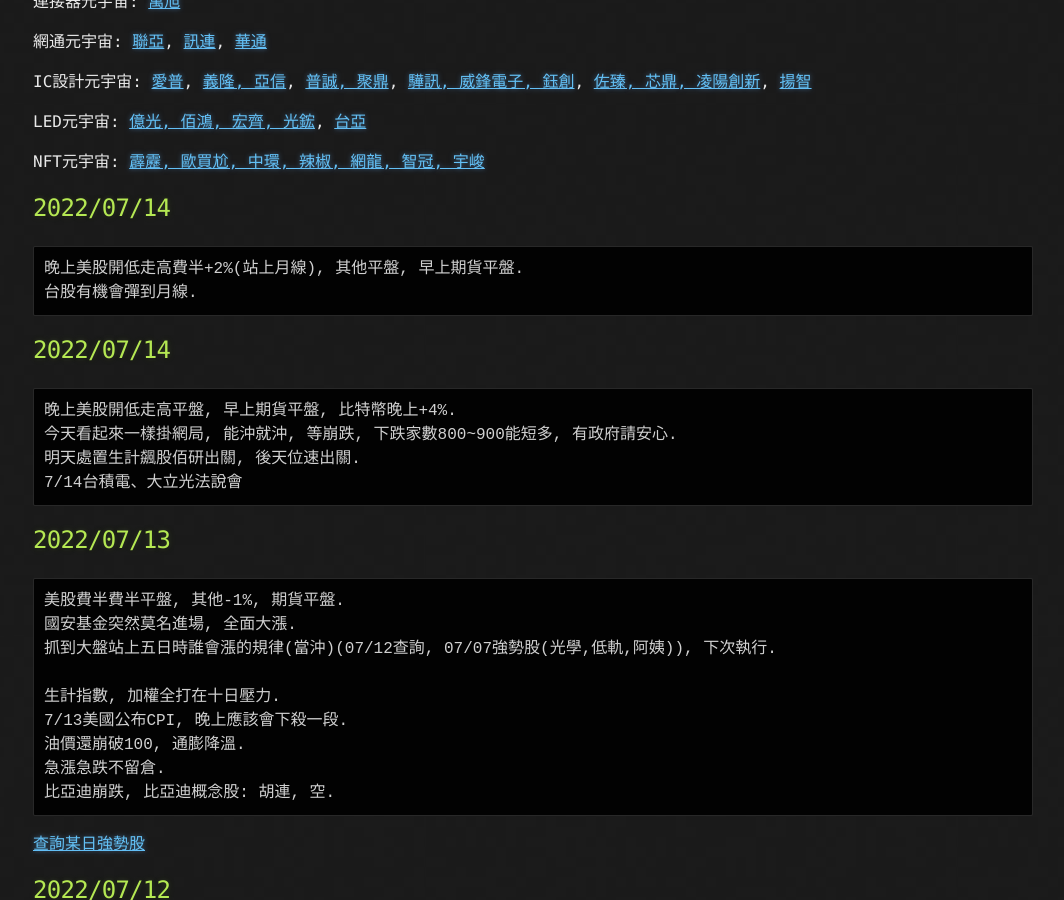
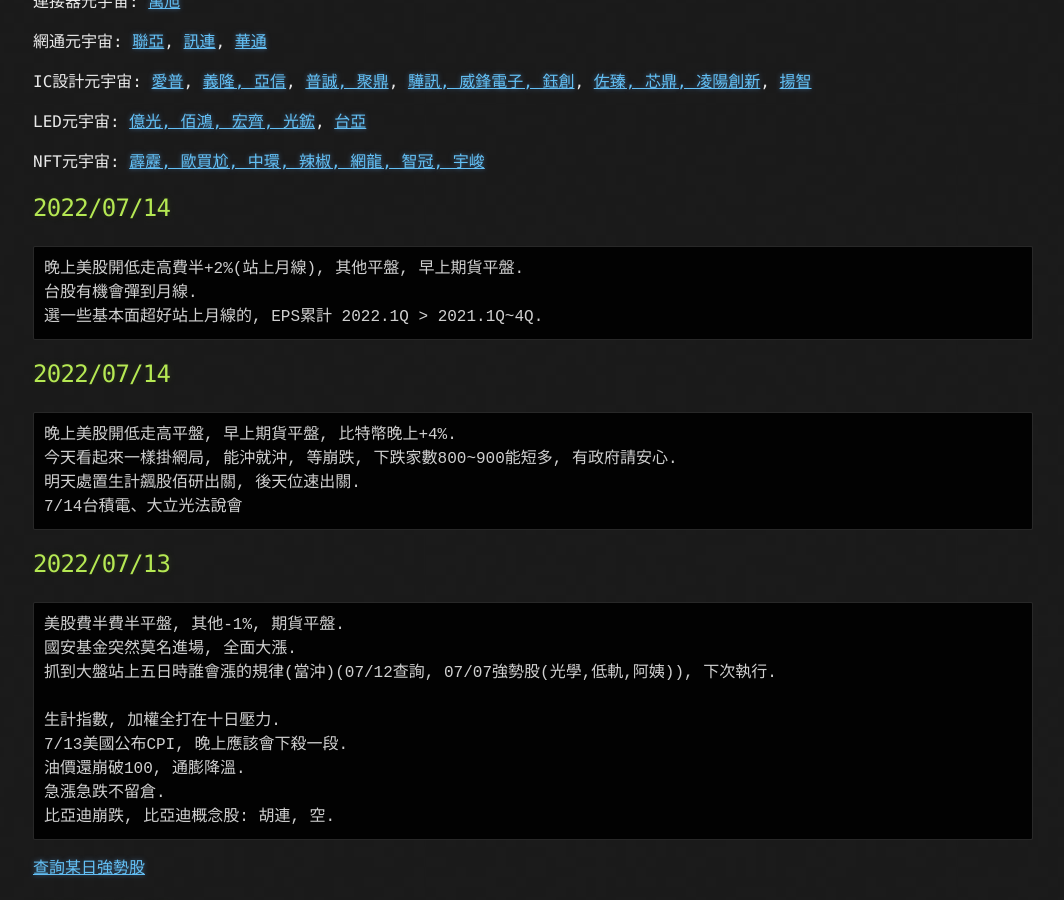
Before and after one commit to lepg5487/Stock_God, a Jekyll site: the page built from index.md, in a window 1280 px wide and 900 px high, scrolled down 428 px. Shown: the whole window, without its empty margins (107-1171 px from the left). Built offline with Jekyll 4.4.1, drawn with Linux system fonts in a browser that asks for light colours; our own code applies the rules of GitHub Pages for plain Markdown files.

Commit message:
Update index.md

````diff
--- a/index.md
+++ b/index.md
@@ -23,6 +23,7 @@
 ```
 晚上美股開低走高費半+2%(站上月線), 其他平盤, 早上期貨平盤.
 台股有機會彈到月線.
+選一些基本面超好站上月線的, EPS累計 2022.1Q > 2021.1Q~4Q.
 ```
 
 ## 2022/07/14
````
